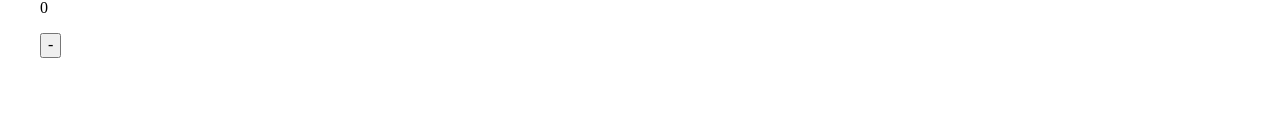
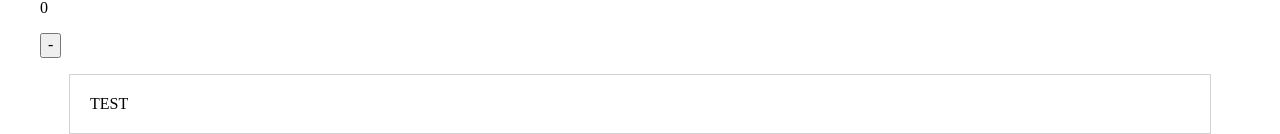
Before and after one commit to mmoga/reduxacommerce, a React (Create React App) app: page / in a window 1280 px wide. Shown: the part 915-1049 px from the top of the page. Before the commit the page ends 989 px from the top, so only its background shows below. Built offline with nearby package versions, Linux system fonts and the light colour scheme.

Commit message:
added CartList component to app. Can't toggle visibility yet

```diff
--- a/src/App.js
+++ b/src/App.js
@@ -5,6 +5,7 @@ import { connect } from 'react-redux';
 import ProductList from './ProductList';
 import SearchBar from './SearchBar';
 import CartButton from './CartButton';
+import CartList from './CartList';
 
 class App extends Component {
   render() {
@@ -13,6 +14,7 @@ class App extends Component {
         <SearchBar /><CartButton />
         <h3>These goods slap:</h3>
         <ProductList searchTerm={this.props.search} products={this.props.products} />
+        <CartList />
       </div>
     );
   }
--- /dev/null
+++ b/src/CartList.js
@@ -0,0 +1,11 @@
+import React from 'react';
+
+const CartList = props => {
+    return (
+        <div className="CartList--frame">
+            TEST
+        </div>
+    );
+}
+
+export default CartList;
--- a/src/index.css
+++ b/src/index.css
@@ -0,0 +1,6 @@
+.CartList--frame {
+    border: 1px solid lightgrey;
+    padding: 20px;
+    max-width: 1100px;
+    margin: 0 auto;
+}
```
